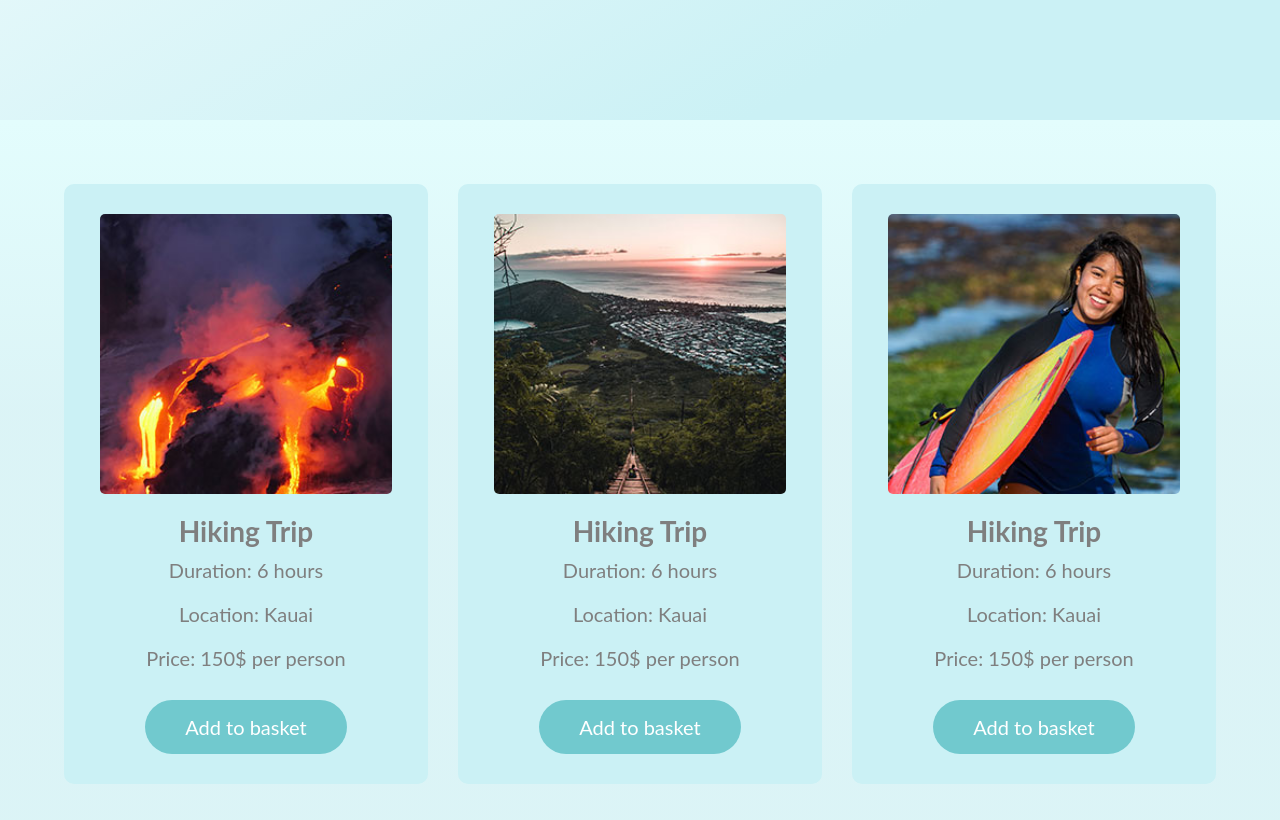
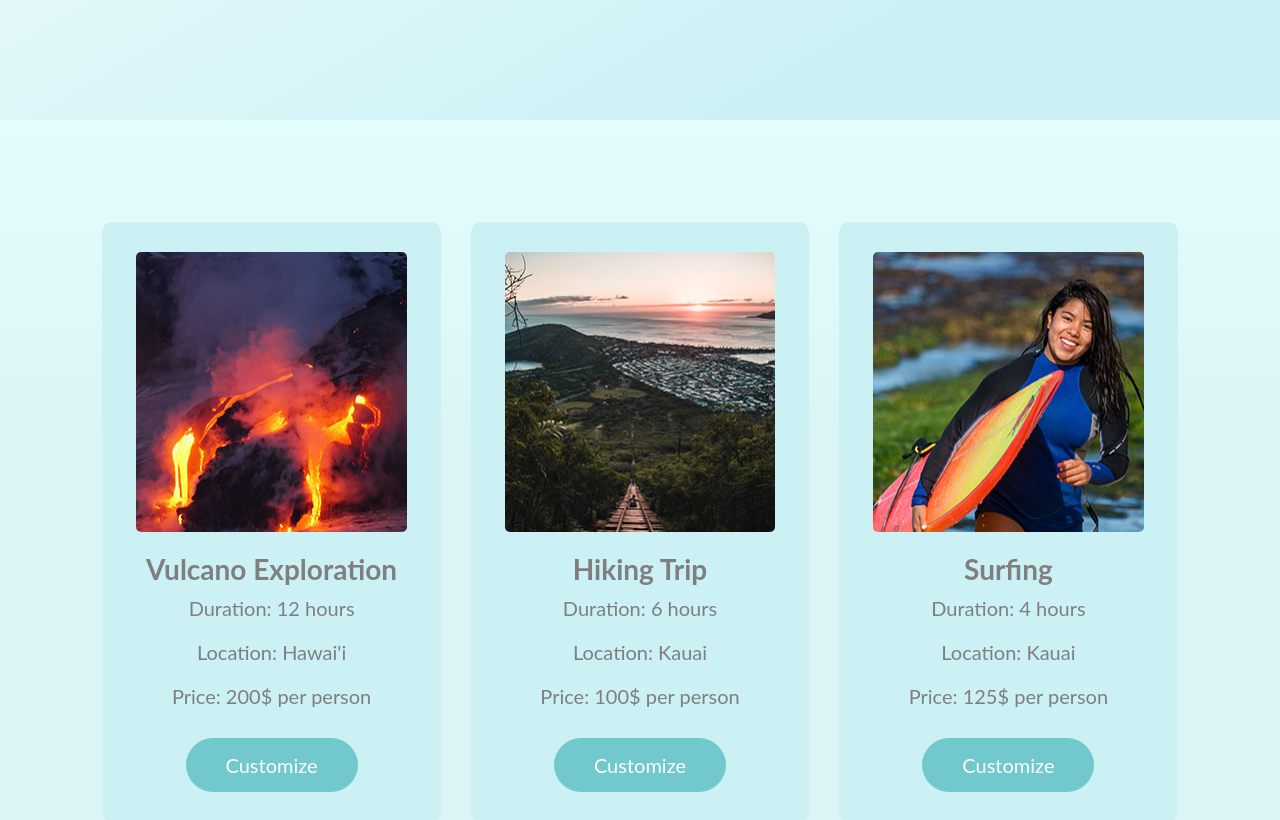
Before and after one commit to bikowalczyk/Travelix, a website: page public/index.html in a window 1280 px wide. Shown: the part 1480-2300 px from the top of the page. Drawn offline with Linux system fonts and the light colour scheme.

Commit message:
animated img handling

```diff
--- a/public/index.html
+++ b/public/index.html
@@ -122,27 +122,27 @@
 
                 <div class="card-trip">
                     <img src="img/lava_large.jpg" alt="Lava">
-                    <h4>Hiking Trip</h4>
-                    <p>Duration: 6 hours</p>
-                    <p>Location: Kauai</p>
-                    <p>Price: 150$ per person</p>
-                    <a class="btn" href="#">Add to basket</a>
+                    <h4>Vulcano Exploration</h4>
+                    <p>Duration: 12 hours</p>
+                    <p>Location: Hawai'i</p>
+                    <p>Price: 200$ per person</p>
+                    <a class="btn" href="#">Customize</a>
                 </div>
                 <div class="card-trip card-trip--main">
                     <img src="img/hike_large.jpg" alt="Hiking">
                     <h4>Hiking Trip</h4>
                     <p>Duration: 6 hours</p>
                     <p>Location: Kauai</p>
-                    <p>Price: 150$ per person</p>
-                    <a class="btn" href="#">Add to basket</a>
+                    <p>Price: 100$ per person</p>
+                    <a class="btn" href="#">Customize</a>
                 </div>
                 <div class="card-trip">
                     <img src="img/windsurfing_large.jpg" alt="Surfing">
-                    <h4>Hiking Trip</h4>
-                    <p>Duration: 6 hours</p>
+                    <h4>Surfing</h4>
+                    <p>Duration: 4 hours</p>
                     <p>Location: Kauai</p>
-                    <p>Price: 150$ per person</p>
-                    <a class="btn" href="#">Add to basket</a>
+                    <p>Price: 125$ per person</p>
+                    <a class="btn" href="#">Customize</a>
                 </div>
             </div>
 
@@ -167,6 +167,10 @@
 
     </footer>
 
+    <div class="popup">
+
+    </div>
+
 </body>
 
     <script src="js/smooth-scroll.polyfills.min.js"></script>
--- a/public/js/script.js
+++ b/public/js/script.js
@@ -14,7 +14,7 @@ window.onscroll = () => {
     }
 }
 
-//LEARN MORE SECTION IMAGE HANDLING
+//LEARN MORE SECTION - IMAGE HANDLING
 
 const cards = document.querySelectorAll(".card-people-container"); //nodelist element
 const divs = document.querySelectorAll(".learn-more__content--pictures");
@@ -24,7 +24,11 @@ cards.forEach((element, index) => {
         divs.forEach((v) => { //hides all divs
             v.classList.add("d-none");
         });
+
         divs[index].classList.remove("d-none"); //shows div
+
+
+
     });
 
 })
--- a/public/sass/abstracts/utilities.scss
+++ b/public/sass/abstracts/utilities.scss
@@ -14,8 +14,5 @@
 
 .d-none{
     display: none !important;
+    opacity: 0;
 }
-
-.hidden{
-    visibility: hidden;
-}
--- a/public/sass/base/_animations.scss
+++ b/public/sass/base/_animations.scss
@@ -1,7 +1,4 @@
-.fade-out{
-    opacity: 0;
+@keyframes fade-in{
+    from {opacity: 0;}
+    to {opacity: 1;}
 }
-
-.fade-in{
-    opacity: 1;
-}
--- a/public/sass/layout/_learn-more.scss
+++ b/public/sass/layout/_learn-more.scss
@@ -13,7 +13,8 @@
             grid-row-gap: 10px;
             align-items: center;
             justify-items: center;
-            transition: opacity 0.2s;
+            animation: fade-in 0.5s ease-in;
+
             figcaption {
                 font-size: 2rem;
             }
--- a/public/sass/layout/_offer.scss
+++ b/public/sass/layout/_offer.scss
@@ -3,7 +3,7 @@
     &__content{
         margin: auto;
         min-height: 50%;
-        padding: 5%;
+        padding: 8%;
         text-align: center;
         display: flex;
         justify-content: center;
```
Also changed, not shown: public/css/main.css.
